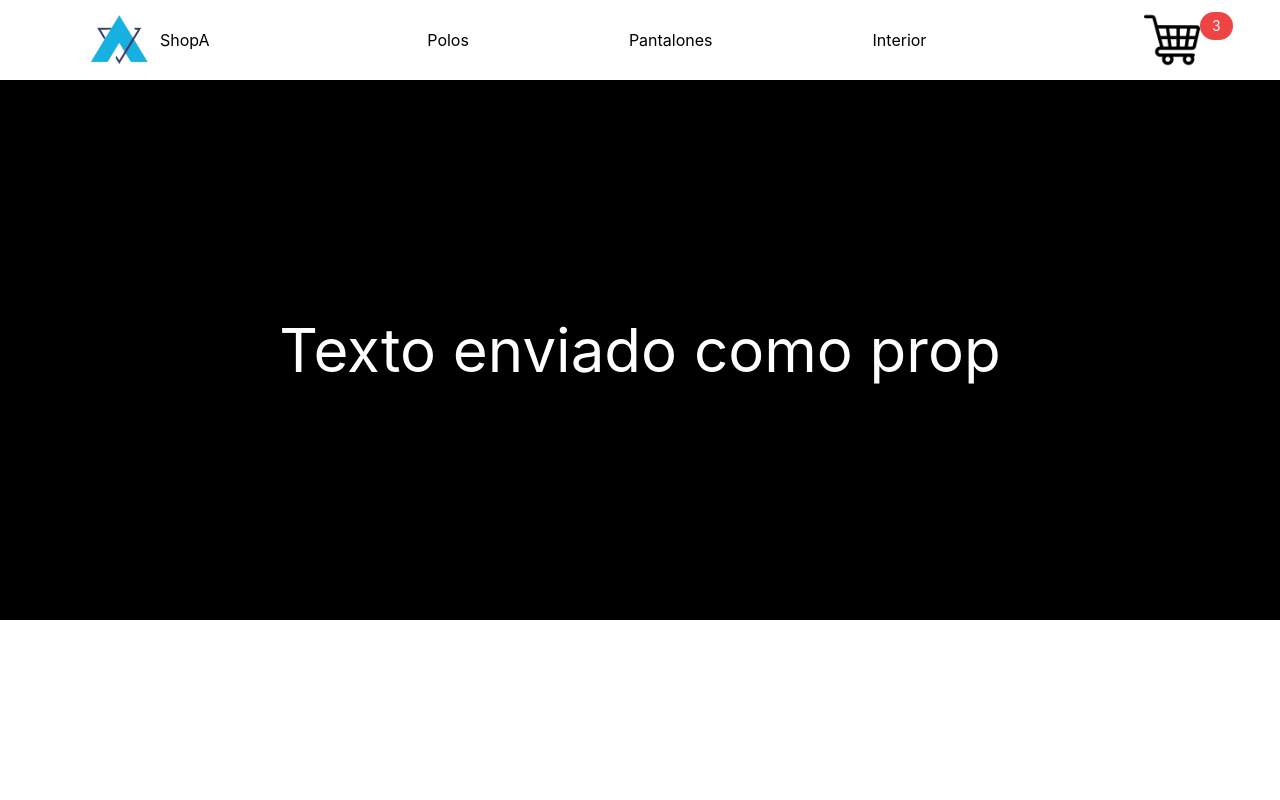
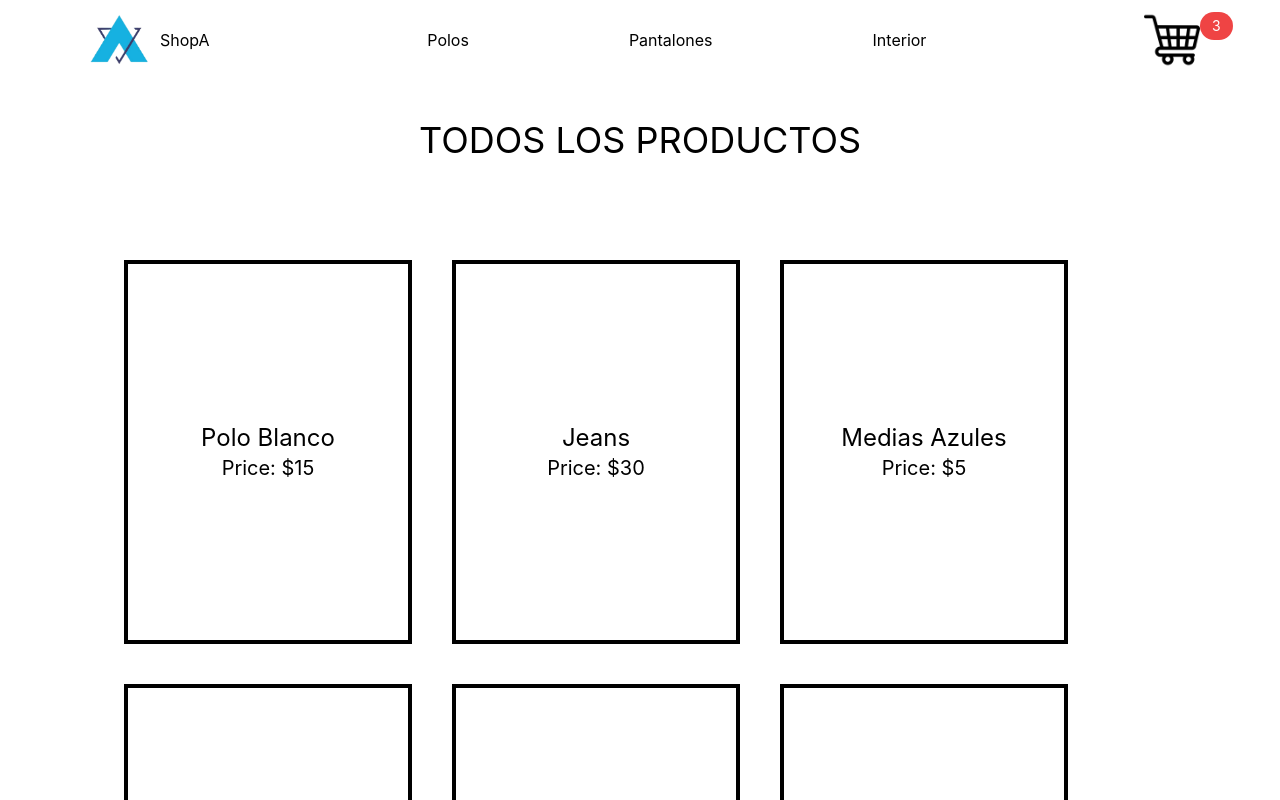
Before and after one commit to asotito/CreaTuLanding1-Soto, a React (Create React App) app: page / in a window 1280 px wide. Shown: the top 800 px of the page. Built offline with nearby package versions, Linux system fonts and the light colour scheme.

Commit message:
added requested functionalities and components

```diff
--- a/package.json
+++ b/package.json
@@ -8,6 +8,7 @@
     "@testing-library/user-event": "^13.5.0",
     "react": "^18.3.1",
     "react-dom": "^18.3.1",
+    "react-router-dom": "^6.26.1",
     "react-scripts": "5.0.1",
     "web-vitals": "^2.1.4"
   },
--- a/src/App.js
+++ b/src/App.js
@@ -1,13 +1,21 @@
 import './App.css';
 import NavBar from './components/NavBar';
 import ItemListContainer from './components/ItemListContainer';
+import { BrowserRouter as Router, Routes, Route } from'react-router-dom';
+import ItemDetailContainer from './components/ItemDetailContainer';
 
 function App() {
   return (
-    <div>
-      <NavBar />
-      <ItemListContainer text="Texto enviado como prop" />
-    </div>
+    <Router>
+      <div>
+        <NavBar />
+        <Routes>
+          <Route path="/" element={<ItemListContainer />} />
+          <Route path="/category/:categoryId" element={<ItemListContainer />} />
+          <Route path="/item/:id" element={<ItemDetailContainer />} />
+        </Routes>
+      </div>
+    </Router>
   );
 }
 
--- a/src/components/CartWidget.jsx
+++ b/src/components/CartWidget.jsx
@@ -4,7 +4,7 @@ function CartWidget(){
     return (
         <div class="relative">
             <a href="#">
-                <img src="shopping-cart.png" alt="cart" class="w-14" />
+                <img src="/shopping-cart.png" alt="cart" class="w-14" />
                 <span class="absolute top-0 left-full text-white text-sm px-3 py-1 bg-red-500 rounded-full">
                         3
                 </span>
--- /dev/null
+++ b/src/components/Item.jsx
@@ -0,0 +1,20 @@
+import { Link } from "react-router-dom";
+
+function Item({product}){
+    return (
+        <div class="p-5">
+            <Link to={`/item/${product.id}`}>
+                <div class="border-4 border-black w-72 h-96 content-center">
+                    <div class="text-2xl">
+                        <h2>{product.name}</h2>
+                    </div>
+                    <div class="text-xl">
+                        <p>Price: ${product.price}</p>
+                    </div>
+                </div>
+            </Link>
+        </div>
+    )
+}
+
+export default Item;
--- /dev/null
+++ b/src/components/ItemCount.jsx
@@ -0,0 +1,30 @@
+    import React, { useState } from "react";
+
+    const ItemCount = ({ stock, initial }) => {
+    const [count, setCount] = useState(initial);
+
+    const aumentar = () => {
+        setCount(count + 1);
+    };
+
+    const disminuir = () => {
+        if (count > 1) {
+        setCount(count - 1);
+        }
+    };
+
+    const agregarAlCarrito = () => {
+        alert(`Has agregado ${count} productos al carrito.`);
+    };
+
+    return (
+        <div class="flex justify-center p-4">
+        <button onClick={disminuir} class="px-2 border-2 border-black bg-gray-400">-</button>
+        <span class="px-2 border-2 border-black">{count}</span>
+        <button onClick={aumentar} class="px-2 border-2 border-black bg-gray-400">+</button>
+        <button onClick={agregarAlCarrito} class="py-2 px-4 bg-gray-400 rounded-lg">Agregar al carrito</button>
+        </div>
+    );
+    };
+
+    export default ItemCount;
--- /dev/null
+++ b/src/components/ItemDetail.jsx
@@ -0,0 +1,13 @@
+import ItemCount from "./ItemCount";
+
+const ItemDetail = ({ product }) => {
+    return (
+      <div>
+        <h2>{product.name}</h2>
+        <p>Precio: ${product.price}</p>
+        <ItemCount initial={1} />
+      </div>
+    );
+  };
+
+  export default ItemDetail;
--- /dev/null
+++ b/src/components/ItemDetailContainer.jsx
@@ -0,0 +1,37 @@
+import ItemDetail from "./ItemDetail";
+import { useParams } from "react-router-dom";
+import React, { useState, useEffect } from "react";
+import { obtainProductsById } from "../data/products";
+
+function ItemDetailContainer(){
+    const {id} = useParams();
+    const [product, setProduct] = useState([]);
+    const [loading, setLoading] = useState(null);
+    useEffect(() => {
+        console.log("ID recibido desde la URL:", id);
+        setLoading(true);
+        obtainProductsById(id)
+            .then((data) => {
+                console.log("Productos obtenidos:", data);
+                setProduct(data);
+                setLoading(false);
+        })
+        .catch(error => {
+            console.error("Error fetching products:", error);
+            setLoading(false);
+        });
+    }, [id]);
+
+    return (
+        <div className="justify-center text-center">
+            {loading? <p>Loading...</p>
+            : product ? (
+                <ItemDetail product={product}/>
+            ) : (
+                <p>Producto no encontrado.</p>
+            )}
+        </div>
+    )
+}
+
+export default ItemDetailContainer;
--- /dev/null
+++ b/src/components/ItemList.jsx
@@ -0,0 +1,19 @@
+import Item from './Item';
+
+function ItemList({ products = [] }){
+    return (
+        <div class="flex justify-center ml-16 mr-16">
+            <div class="flex flex-wrap p-10  text-center ">
+                {products.length > 0 ? (
+                    products.map(product => (
+                        <Item key={product.id} product={product} />
+                    ))
+                ) : (
+                    <p>No hay productos disponibles.</p>
+                )}
+            </div>
+        </div>
+    );
+};
+
+export default ItemList;
--- a/src/components/ItemListContainer.jsx
+++ b/src/components/ItemListContainer.jsx
@@ -1,8 +1,39 @@
+import ItemList from "./ItemList";
+import { useParams } from "react-router-dom";
+import React, { useState, useEffect } from "react";
+import { obtainProducts } from "../data/products";
 
-function ItemListContainer(props){
+const ItemListContainer = () => {
+    const { categoryId } = useParams();
+    const [productsData, setProductData] = useState([]);
+    const [loading, setLoading] = useState(true);
+
+    useEffect(() => {
+        setLoading(true);
+        obtainProducts(categoryId)
+            .then((data) => {
+                setProductData(data);
+                setLoading(false);
+            })
+            .catch((error) => {
+                console.error('Error:', error);
+                setLoading(false);
+            });
+    }, [categoryId]);
     return(
-        <div class="bg-black text-white text-6xl h-full w-full justify-center items-center content-center text-center p-60">
-            <h1>{props.text}</h1>
+        <div class="justify-center text-center">
+            {loading ? (
+                <div class="content-center w-full h-full text-3xl">
+                    <h1>Cargando productos...</h1>
+                </div>
+            ) : (
+                <div>
+                    <div class="p-10 uppercase text-4xl">
+                        <h1 >{categoryId ? `${categoryId}` : 'Todos los Productos'}</h1>
+                    </div>
+                    <ItemList products={productsData}></ItemList>
+                </div>
+            )}
         </div>
     )
 }
--- a/src/components/NavBar.jsx
+++ b/src/components/NavBar.jsx
@@ -1,17 +1,18 @@
 import CartWidget from "./CartWidget";
+import { Link } from "react-router-dom";
 
 function NavBar(){
     return(
         <div class="flex p-3 px-20 justify-between items-center">
-            <a href="/" class="flex items-center">
-                    <img src="Logo.webp" class="w-20" alt="Logo" />
+            <Link to="/" class="flex items-center">
+                    <img src="/Logo.webp" class="w-20" alt="Logo" />
                     <h1>ShopA</h1>
-            </a>
+            </Link>
             <div>
                 <ul class="flex gap-40">
-                    <li><a href="#">Polos</a></li>
-                    <li><a href="#">Pantalones</a></li>
-                    <li><a href="#">Interior</a></li>
+                    <li><Link to="/category/polos">Polos</Link></li>
+                    <li><Link to="/category/pantalones">Pantalones</Link></li>
+                    <li><Link to="/category/interior">Interior</Link></li>
                 </ul>
             </div>
             <CartWidget />
--- /dev/null
+++ b/src/data/products.js
@@ -0,0 +1,41 @@
+const products = [
+    {id: 1, name: 'Polo Blanco', price: 15, category: 'polos'},
+    {id: 2, name: 'Jeans', price: 30, category: 'pantalones'},
+    {id: 3, name: 'Medias Azules', price: 5, category: 'interior'},
+    {id: 4, name: 'Polo Rojo', price: 15, category: 'polos'},
+    {id: 5, name: 'Pantalon Azul', price: 15, category: 'pantalones'},
+    {id: 6, name: 'Medias Negras', price: 15, category: 'interior'},
+    {id: 7, name: 'Polo Negro', price: 15, category: 'polos'},
+    {id: 8, name: 'Pantalon Deportivo', price: 15, category: 'pantalones'},
+];
+
+export function obtainProducts(categoryId) {
+    return new Promise((resolve) => {
+
+        setTimeout(() => {
+            if(categoryId){
+                const filteredProducts = products.filter(
+                    (product) => product.category === categoryId
+                );
+                resolve(filteredProducts);
+            } else {
+                resolve(products);
+            }
+        }, 1000);
+    });
+};
+
+export function obtainProductsById(id){
+    return new Promise((resolve, reject) => {
+        const foundProduct = products.find((product) => {
+            return product.id === parseInt(id);
+        });
+        setTimeout(() => {
+        if (foundProduct) {
+            resolve(foundProduct);
+        } else {
+            reject("Producto no encontrado");
+        }
+        }, 500);
+    });
+};
```
Also changed, not shown: 1 other file (tests, documents, lock files or other folders).
